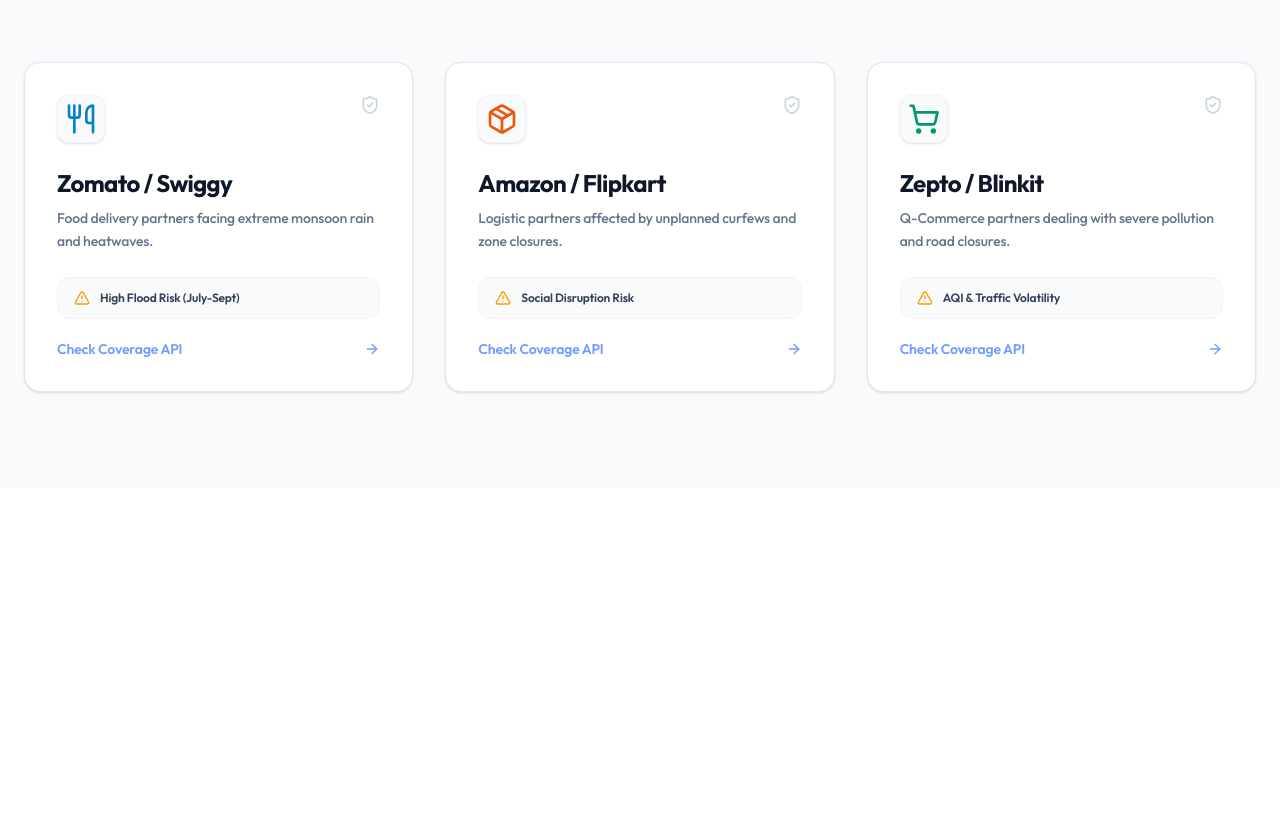
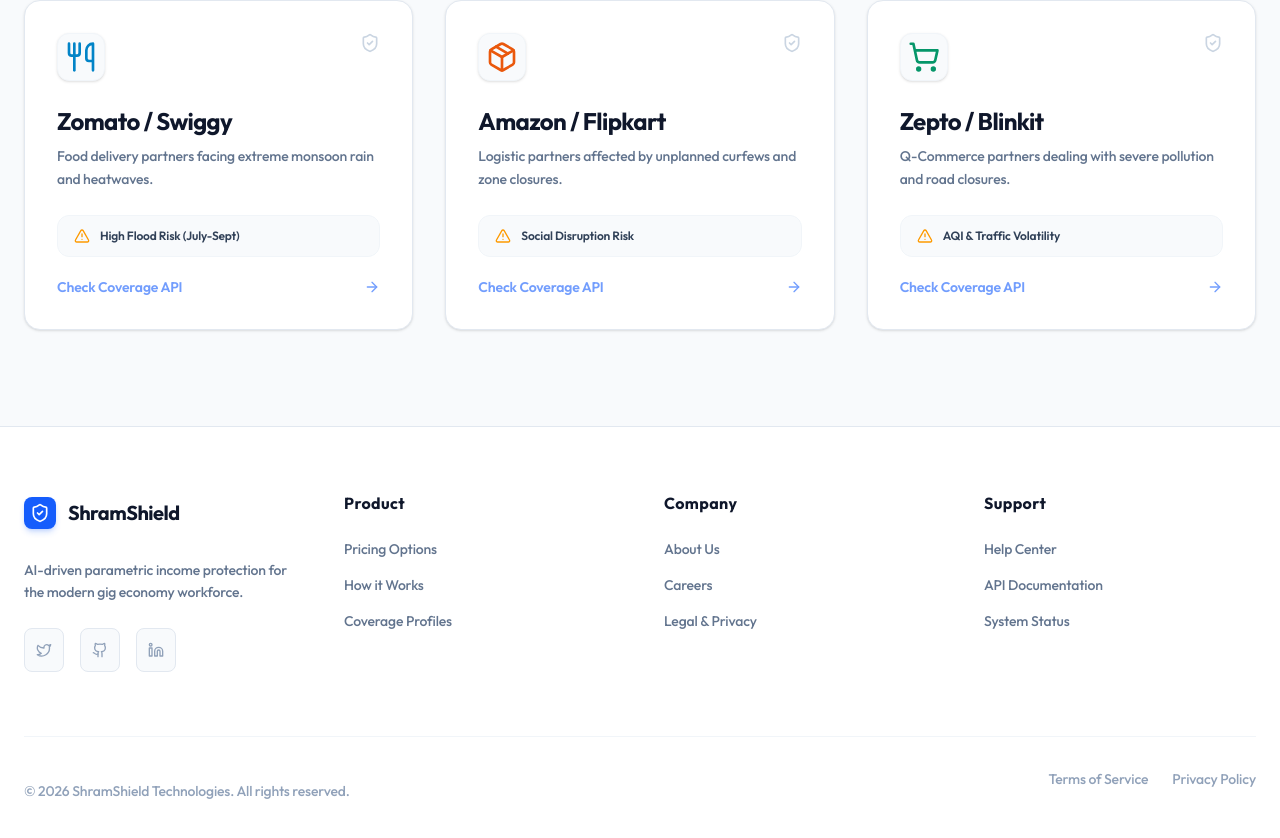
Before and after one commit to archeeetah/Guidewire-devtrails, a Next.js app in the folder frontend/: page / in a window 1280 px wide. Shown: the part 1432-2270 px from the top of the page. Before the commit the page ends 1920 px from the top, so only its background shows below. Built offline with nearby package versions, Linux system fonts and the light colour scheme; no server answers.

Commit message:
feat: implement admin dashboard with authentication, real-time telemetry, and simulation capabilities

```diff
--- a/frontend/src/app/dashboard/page.tsx
+++ b/frontend/src/app/dashboard/page.tsx
@@ -7,8 +7,31 @@
 } from "lucide-react";
 import { motion, AnimatePresence } from "framer-motion";
 import { toast } from "sonner";
+import { Lock } from "lucide-react";
 
 export default function Dashboard() {
+  const [isAuthenticated, setIsAuthenticated] = useState(false);
+  const [adminPass, setAdminPass] = useState("");
+  const [authError, setAuthError] = useState(false);
+
+  useEffect(() => {
+    if (localStorage.getItem("shramshield_admin") === "true") {
+      setIsAuthenticated(true);
+    }
+  }, []);
+
+  const handleAdminLogin = (e: React.FormEvent) => {
+    e.preventDefault();
+    if (adminPass === "shramadmin") { // simple mocked password
+      localStorage.setItem("shramshield_admin", "true");
+      setIsAuthenticated(true);
+      setAuthError(false);
+    } else {
+      setAuthError(true);
+      setAdminPass("");
+    }
+  };
+
   const [adminStats, setAdminStats] = useState<any>(null);
   const [payoutHistory, setPayoutHistory] = useState<any[]>([]);
   const [isSimulating, setIsSimulating] = useState(false);
@@ -100,6 +123,55 @@
     const interval = setInterval(fetchAdminStats, 10000);
     return () => clearInterval(interval);
   }, []);
+
+  if (!isAuthenticated) {
+    return (
+      <main className="min-h-screen bg-slate-50 flex items-center justify-center p-6 font-sans">
+        <motion.div
+          initial={{ opacity: 0, scale: 0.95 }}
+          animate={{ opacity: 1, scale: 1 }}
+          className="bg-white p-8 sm:p-12 rounded-2xl shadow-xl max-w-md w-full border border-slate-200"
+        >
+          <div className="w-12 h-12 bg-blue-600 rounded-xl flex items-center justify-center shadow-md shadow-blue-600/20 mb-8 mx-auto">
+            <Lock className="text-white w-6 h-6" />
+          </div>
+          <h2 className="text-2xl font-bold tracking-tight text-slate-900 text-center mb-2">Admin Access</h2>
+          <p className="text-slate-500 text-sm font-medium text-center mb-8">
+             Enter verification phrase to access core telemetry and override protocols.
+          </p>
+
+          <form onSubmit={handleAdminLogin} className="space-y-6">
+            <div>
+               <label className="block text-xs font-semibold uppercase tracking-widest text-slate-500 mb-2">
+                 Access Token
+               </label>
+               <input
+                 type="password"
+                 value={adminPass}
+                 onChange={(e) => setAdminPass(e.target.value)}
+                 className={`w-full bg-slate-50 border ${authError ? 'border-red-500 focus:ring-red-500' : 'border-slate-200 focus:ring-blue-500'} rounded-xl px-4 py-3 text-sm font-medium outline-none focus:border-transparent focus:ring-2 transition-all text-slate-900`}
+                 placeholder="Enter admin token..."
+               />
+               {authError && <p className="text-red-500 text-xs mt-2 font-medium">Invalid access token. Command override denied.</p>}
+            </div>
+
+            <button
+              type="submit"
+              className="w-full bg-slate-900 text-white font-semibold py-3.5 rounded-xl hover:bg-slate-800 transition-colors shadow-sm"
+            >
+              Verify Identity
+            </button>
+          </form>
+
+          <div className="mt-8 text-center border-t border-slate-100 pt-6">
+             <a href="/" className="text-sm font-medium text-blue-600 hover:text-blue-500 transition-colors">
+                &larr; Return to Homepage
+             </a>
+          </div>
+        </motion.div>
+      </main>
+    );
+  }
 
   return (
     <main className="min-h-screen bg-slate-50 text-slate-800 p-6 sm:p-10 font-sans selection:bg-blue-100 selection:text-blue-900">
--- a/frontend/src/app/how-it-works/page.tsx
+++ b/frontend/src/app/how-it-works/page.tsx
@@ -1,6 +1,7 @@
 "use client";
 
 import Navbar from "@/components/Navbar";
+import Footer from "@/components/Footer";
 import { motion } from "framer-motion";
 import { CloudLightning, Cpu, Smartphone, ShieldCheck, MapPin, Zap, ArrowRight, CheckCircle2 } from "lucide-react";
 
@@ -140,6 +141,7 @@
            </a>
         </motion.div>
       </div>
+      <Footer />
     </main>
   );
 }
--- a/frontend/src/app/page.tsx
+++ b/frontend/src/app/page.tsx
@@ -2,6 +2,7 @@
 
 import { useState } from "react";
 import Navbar from "@/components/Navbar";
+import Footer from "@/components/Footer";
 import Hero from "@/components/Hero";
 import PersonaCard from "@/components/PersonaCard";
 import ProtectionModal from "@/components/ProtectionModal";
@@ -74,6 +75,7 @@
         onClose={() => setSelectedPersona(null)}
         platform={selectedPersona || ""}
       />
+      <Footer />
     </main>
   );
 }
--- a/frontend/src/app/pricing/page.tsx
+++ b/frontend/src/app/pricing/page.tsx
@@ -1,6 +1,7 @@
 "use client";
 
 import Navbar from "@/components/Navbar";
+import Footer from "@/components/Footer";
 import { motion } from "framer-motion";
 import { Check, Zap, Shield, Crown } from "lucide-react";
 
@@ -165,6 +166,7 @@
           </a>
         </motion.div>
       </div>
+      <Footer />
     </main>
   );
 }
--- a/frontend/src/app/support/page.tsx
+++ b/frontend/src/app/support/page.tsx
@@ -2,6 +2,7 @@
 
 import { useState } from "react";
 import Navbar from "@/components/Navbar";
+import Footer from "@/components/Footer";
 import { motion, AnimatePresence } from "framer-motion";
 import {
   Plus, Minus, MessageSquare, Phone,
@@ -176,6 +177,7 @@
            </div>
         </div>
       </div>
+      <Footer />
     </main>
   );
 }
--- /dev/null
+++ b/frontend/src/components/Footer.tsx
@@ -0,0 +1,63 @@
+import { ShieldCheck, Twitter, Github, Linkedin } from "lucide-react";
+
+export default function Footer() {
+  return (
+    <footer className="bg-white border-t border-slate-200 pt-16 pb-8 font-sans mt-auto">
+      <div className="container mx-auto px-6 max-w-7xl">
+        <div className="grid grid-cols-1 sm:grid-cols-2 md:grid-cols-4 gap-12 mb-16">
+          <div className="md:col-span-1">
+            <a href="/" className="flex items-center gap-3 mb-6">
+              <div className="w-8 h-8 bg-blue-600 rounded-lg flex items-center justify-center shadow-md shadow-blue-600/20">
+                <ShieldCheck className="text-white w-5 h-5" />
+              </div>
+              <span className="text-xl font-bold tracking-tight text-slate-900">ShramShield</span>
+            </a>
+            <p className="text-slate-500 text-sm font-medium leading-relaxed mb-6">
+              AI-driven parametric income protection for the modern gig economy workforce.
+            </p>
+            <div className="flex gap-4">
+              <a href="#" className="w-10 h-10 bg-slate-50 border border-slate-200 rounded-lg flex items-center justify-center text-slate-400 hover:text-blue-600 hover:bg-blue-50 transition-colors"><Twitter className="w-4 h-4" /></a>
+              <a href="#" className="w-10 h-10 bg-slate-50 border border-slate-200 rounded-lg flex items-center justify-center text-slate-400 hover:text-blue-600 hover:bg-blue-50 transition-colors"><Github className="w-4 h-4" /></a>
+              <a href="#" className="w-10 h-10 bg-slate-50 border border-slate-200 rounded-lg flex items-center justify-center text-slate-400 hover:text-blue-600 hover:bg-blue-50 transition-colors"><Linkedin className="w-4 h-4" /></a>
+            </div>
+          </div>
+
+          <div>
+            <h4 className="font-bold text-slate-900 mb-6 tracking-wide">Product</h4>
+            <ul className="space-y-4 text-sm font-medium text-slate-500">
+              <li><a href="/pricing" className="hover:text-blue-600 transition-colors">Pricing Options</a></li>
+              <li><a href="/how-it-works" className="hover:text-blue-600 transition-colors">How it Works</a></li>
+              <li><a href="/#platforms" className="hover:text-blue-600 transition-colors">Coverage Profiles</a></li>
+            </ul>
+          </div>
+
+          <div>
+            <h4 className="font-bold text-slate-900 mb-6 tracking-wide">Company</h4>
+            <ul className="space-y-4 text-sm font-medium text-slate-500">
+              <li><a href="#" className="hover:text-blue-600 transition-colors">About Us</a></li>
+              <li><a href="#" className="hover:text-blue-600 transition-colors">Careers</a></li>
+              <li><a href="#" className="hover:text-blue-600 transition-colors">Legal & Privacy</a></li>
+            </ul>
+          </div>
+
+          <div>
+            <h4 className="font-bold text-slate-900 mb-6 tracking-wide">Support</h4>
+            <ul className="space-y-4 text-sm font-medium text-slate-500">
+               <li><a href="/support" className="hover:text-blue-600 transition-colors">Help Center</a></li>
+               <li><a href="#" className="hover:text-blue-600 transition-colors">API Documentation</a></li>
+               <li><a href="#" className="hover:text-blue-600 transition-colors">System Status</a></li>
+            </ul>
+          </div>
+        </div>
+
+        <div className="pt-8 border-t border-slate-100 flex flex-col md:flex-row items-center justify-between gap-4">
+          <p className="text-slate-400 text-sm font-medium">© {new Date().getFullYear()} ShramShield Technologies. All rights reserved.</p>
+          <div className="flex items-center gap-6 text-sm font-medium text-slate-400">
+             <a href="#" className="hover:text-slate-600">Terms of Service</a>
+             <a href="#" className="hover:text-slate-600">Privacy Policy</a>
+          </div>
+        </div>
+      </div>
+    </footer>
+  );
+}
--- a/frontend/src/components/Hero.tsx
+++ b/frontend/src/components/Hero.tsx
@@ -14,16 +14,6 @@
 
       <div className="container px-6 mx-auto relative z-10 text-slate-900">
         <div className="max-w-4xl mx-auto text-center mb-24">
-
-          <motion.div
-            initial={{ opacity: 0, y: 10 }}
-            animate={{ opacity: 1, y: 0 }}
-            transition={{ duration: 0.5 }}
-            className="inline-flex items-center gap-2 px-3 py-1.5 rounded-full bg-white border border-slate-200 shadow-sm mb-8"
-          >
-             <span className="w-2 h-2 rounded-full bg-emerald-500 animate-pulse" />
-             <span className="text-xs font-semibold text-slate-600 tracking-wide uppercase">Live Parametric Network</span>
-          </motion.div>
 
           <motion.h1
             initial={{ opacity: 0, y: 20 }}
```
